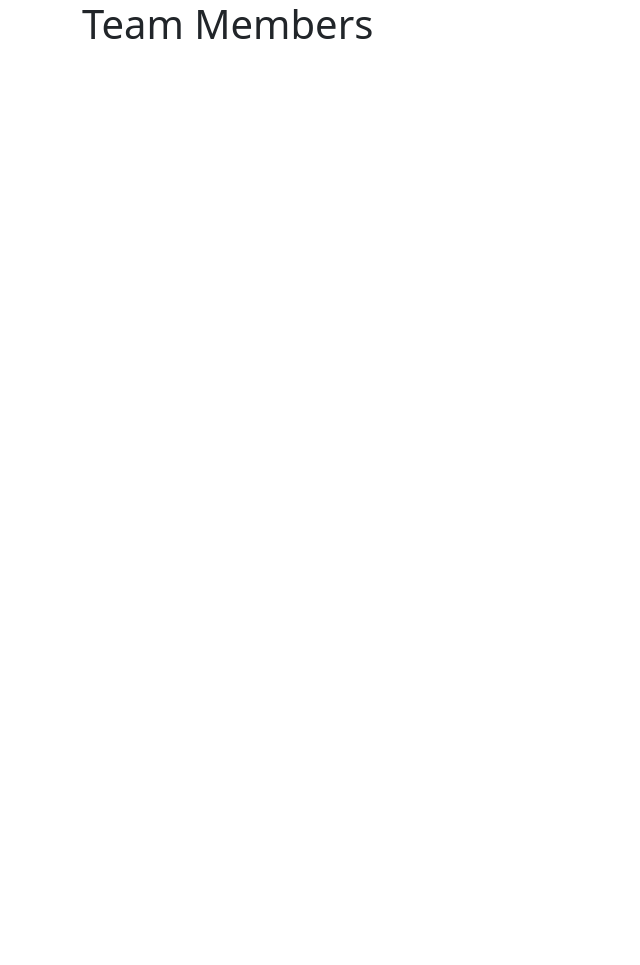
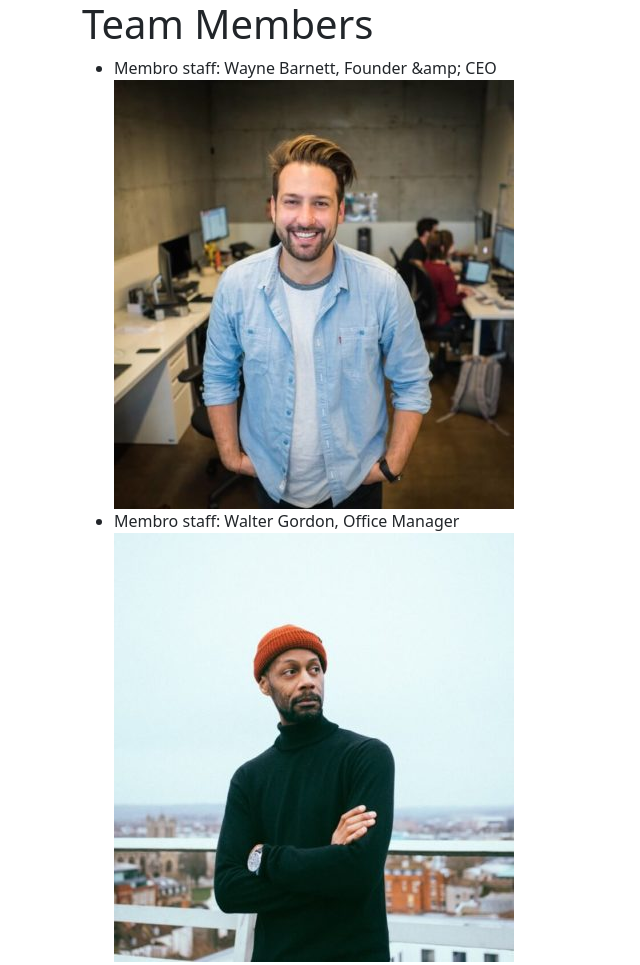
Before and after one commit to gab-che/js-our-team, a plain HTML site: page index.html in a window 1280 px wide. Shown: the top 965 px of the page, without its empty margins (0-640 px from the left). Before the commit the page ends 800 px from the top, so only its background shows below. Drawn offline with nearby package versions, Linux system fonts and the light colour scheme.

Commit message:
js adds team members data to html

```diff
--- a/index.html
+++ b/index.html
@@ -13,13 +13,15 @@
         <div class="container">
             <h1>Team Members</h1>
             <ul class="d-none">
-                <li id="wayne"><span>Wayne Barnett</span> <span>Founder &amp; CEO</span> <span>wayne-barnett-founder-ceo.jpg</span></li>
+                <li id="wayne"><span>Wayne Barnett</span> <span>Founder & CEO</span> <span>wayne-barnett-founder-ceo.jpg</span></li>
                 <li id="walter"><span>Walter Gordon</span> <span>Office Manager</span> <span>walter-gordon-office-manager.jpg</span></li>
                 <li id="angelaL"><span>Angela Lopez</span> <span>Social Media Manager</span> <span>angela-lopez-social-media-manager.jpg</span></li>
                 <li id="scott"><span>Scott Estrada</span> <span>Developer</span> <span>scott-estrada-developer.jpg</span></li>
                 <li id="barbara"><span>Barbara Ramos</span> <span>Graphic Designer</span> <span>barbara-ramos-graphic-designer.jpg</span></li>
                 <li id="angelaC"><span>Angela Caroll</span> <span>Chief Editor</span> <span>angela-caroll-chief-editor.jpg</span></li>
             </ul>
+            <ul id="staff_members"></ul>
+
         </div>
     </main>
     <script src="js/functions.js"></script>
--- a/js/functions.js
+++ b/js/functions.js
@@ -1,5 +1,5 @@
 /**
- * Prende i dati del team dall'Html
+ * Prende i dati del team dall'Html (da fare meglio)
  * @return {Array} restituisce array di cui ogni membro è un oggetto
  */
 function fetchTeamData(){
--- a/js/script.js
+++ b/js/script.js
@@ -1,3 +1,12 @@
+const staffMembersHtml = document.getElementById("staff_members");
 let teamMembers = [];
 fetchTeamData();
-console.log(teamMembers);
+
+
+for (let i in teamMembers){
+    const staffMember = document.createElement("li");
+    const staffPic = document.createElement("img");
+    staffPic.src = `../img/${teamMembers[i].photo}`;
+    staffMember.innerText = (`Membro staff: ${teamMembers[i].name}, ${teamMembers[i].role}`);
+    staffMembersHtml.append(staffMember, staffPic);
+}
```
